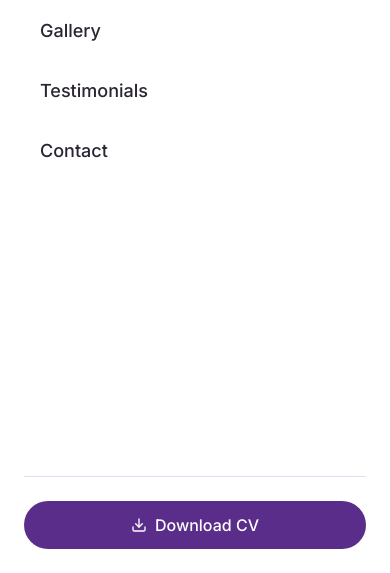
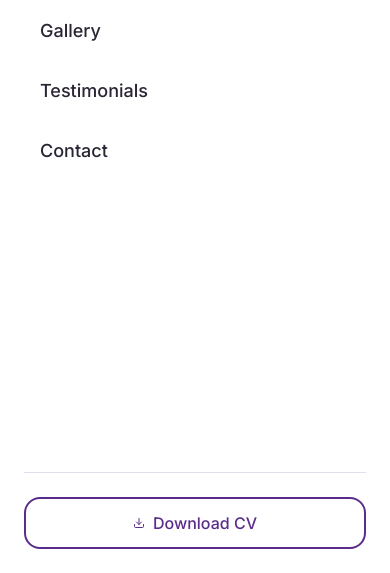
Before and after one commit to saadmansakib47/Jubilee, a Gatsby site: page / in a window 390 px wide. Both pictures are taken after a click on the button "Toggle menu". Shown: the part 271-844 px from the top of the page. Built offline with nearby package versions, Linux system fonts and the light colour scheme; Gatsby itself is replaced by a stand-in of ours.

Commit message:
refactor : change ui of download cv button for mobile interface

```diff
--- a/src/components/layout/Navbar/Navbar.tsx
+++ b/src/components/layout/Navbar/Navbar.tsx
@@ -133,8 +133,8 @@ export const Navbar: React.FC = () => {
                     </div>
 
                     <div className="space-y-3 pt-6 border-t border-neutral-border">
-                        <Button variant="primary" size="md" className="w-full">
-                            <Download className="w-4 h-4 mr-2" />
+                        <Button variant="outline" size="md" className="w-full rounded-[16px]">
+                            <Download className="w-3 h-3 mr-2" />
                             Download CV
                         </Button>
                     </div>
```
